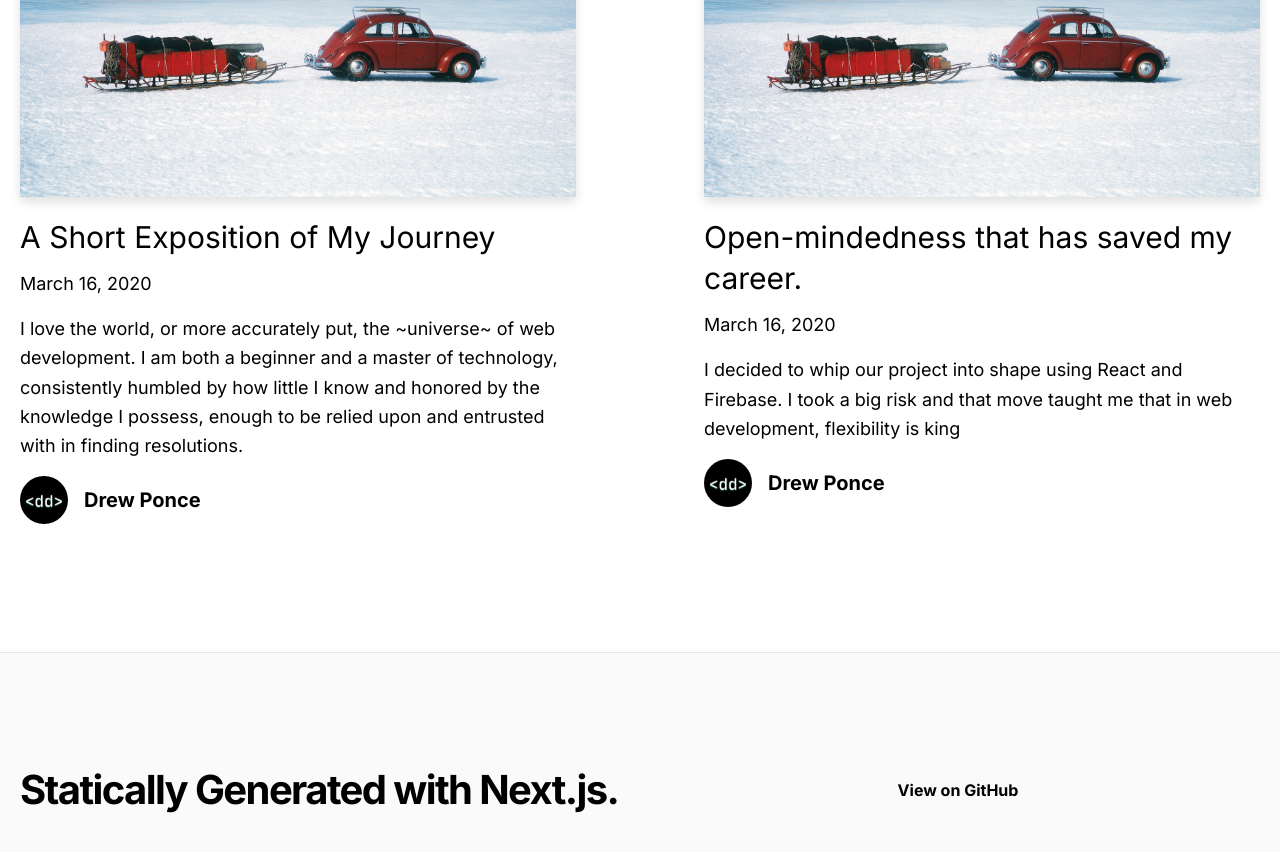
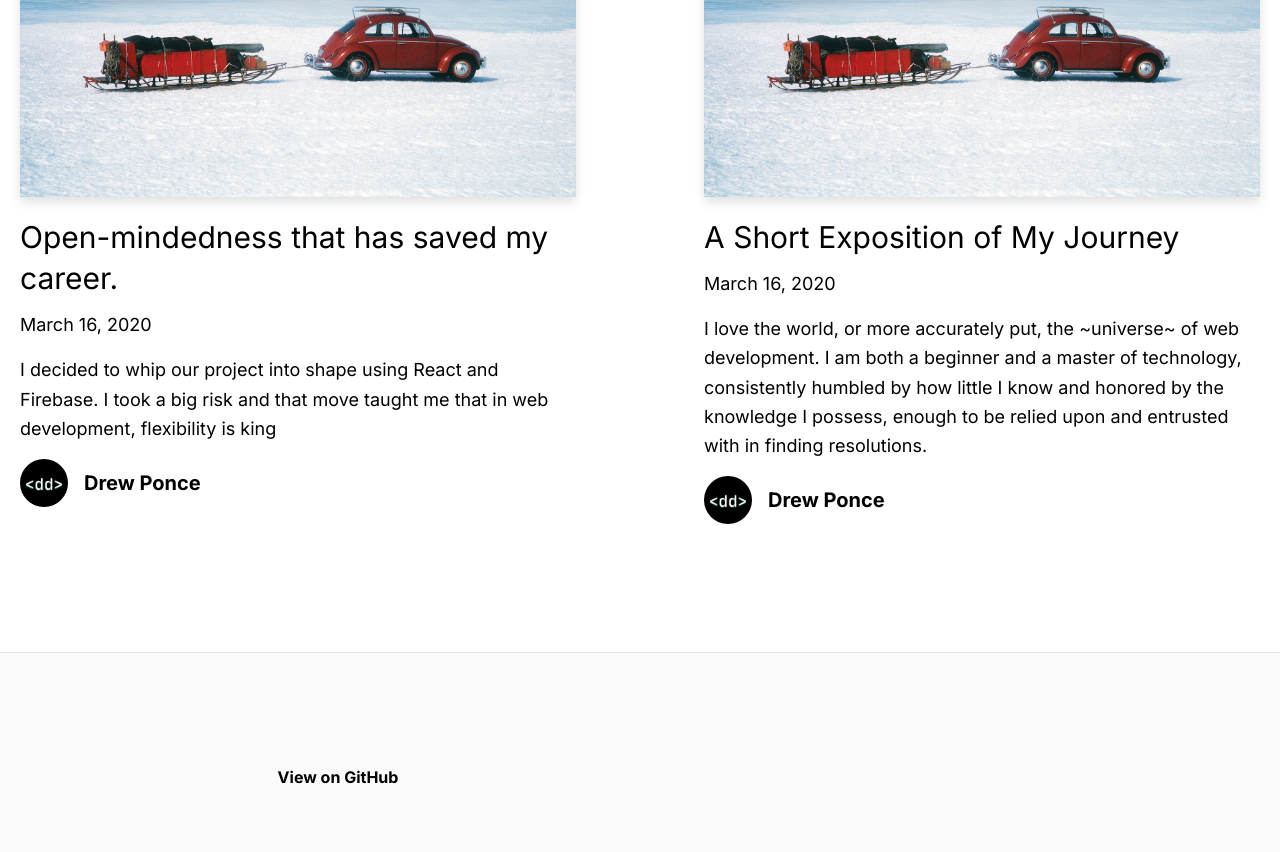
Before and after one commit to drewdevvv/drewdevelopment-blog, a Next.js app: page / in a window 1280 px wide. Shown: the part 1471-2323 px from the top of the page. Built offline with nearby package versions, Linux system fonts and the light colour scheme.

Commit message:
new pagesss
ss

```diff
--- a/src/app/_components/footer.tsx
+++ b/src/app/_components/footer.tsx
@@ -6,9 +6,6 @@ export function Footer() {
     <footer className="bg-neutral-50 border-t border-neutral-200">
       <Container>
         <div className="py-28 flex flex-col lg:flex-row items-center">
-          <h3 className="text-4xl lg:text-[2.5rem] font-bold tracking-tighter leading-tight text-center lg:text-left mb-10 lg:mb-0 lg:pr-4 lg:w-1/2">
-            Statically Generated with Next.js.
-          </h3>
           <div className="flex flex-col lg:flex-row justify-center items-center lg:pl-4 lg:w-1/2">
             <a
               href="https://github.com/drewdevvv"
```
Also changed, not shown: _posts/Tips.md (renamed from _posts/hello-world.md).
